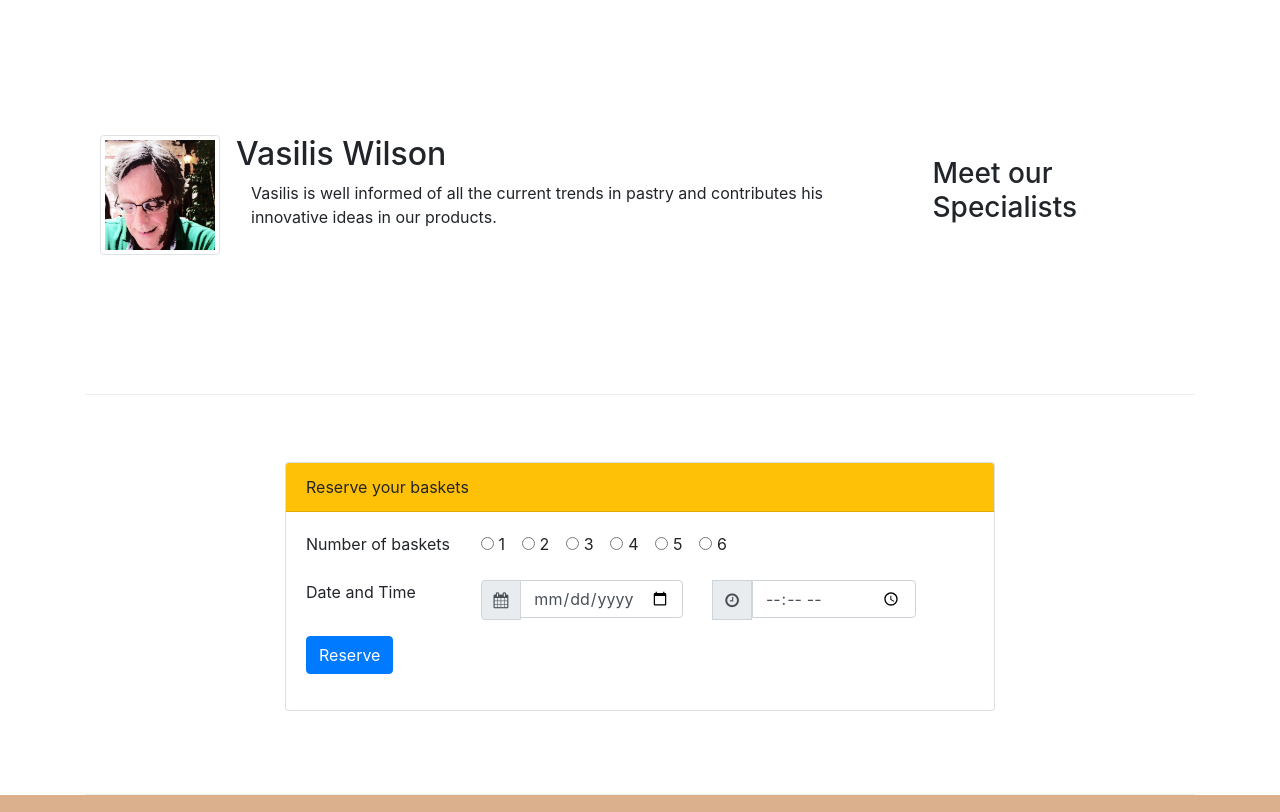
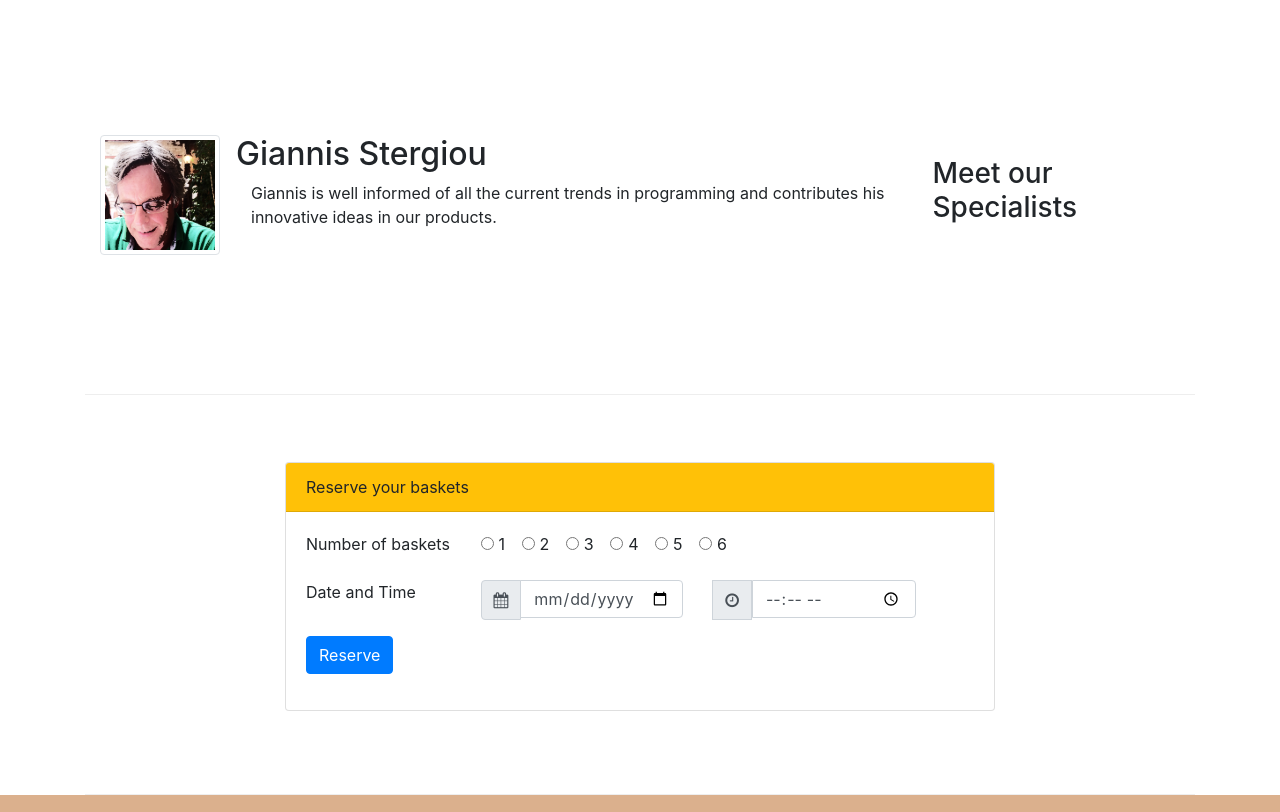
Before and after one commit to giannissterg/leChocolat, a website: page index.html in a window 1280 px wide. Shown: the part 1540-2352 px from the top of the page. Drawn offline with nearby package versions, Linux system fonts and the light colour scheme.

Commit message:
giannis final site

```diff
--- a/index.html
+++ b/index.html
@@ -263,9 +263,9 @@
                 <div class="media">
                     <img class="d-flex mr-3 img-thumbnail align-self-center" src="images/cartoonVasilis.png" alt="Vasilis Wilson">
                     <div class="media-body">
-                        <h2 class="mt-0">Vasilis Wilson</h2>
-                        <p class="col d-none d-md-block">Vasilis is well informed of all the current
-                            trends in pastry and contributes his innovative ideas in our products.</p>
+                        <h2 class="mt-0">Giannis Stergiou</h2>
+                        <p class="col d-none d-md-block">Giannis is well informed of all the current
+                            trends in programming and contributes his innovative ideas in our products.</p>
                     </div>
                 </div>
             </div>
```
